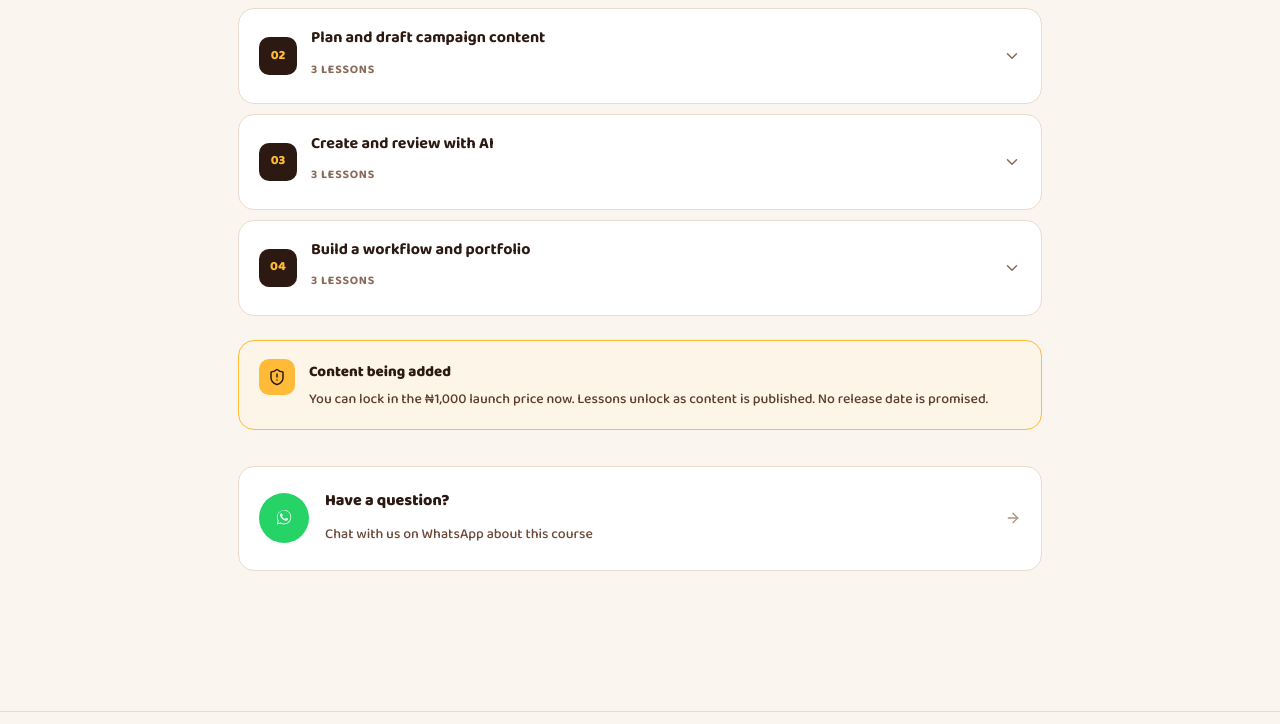
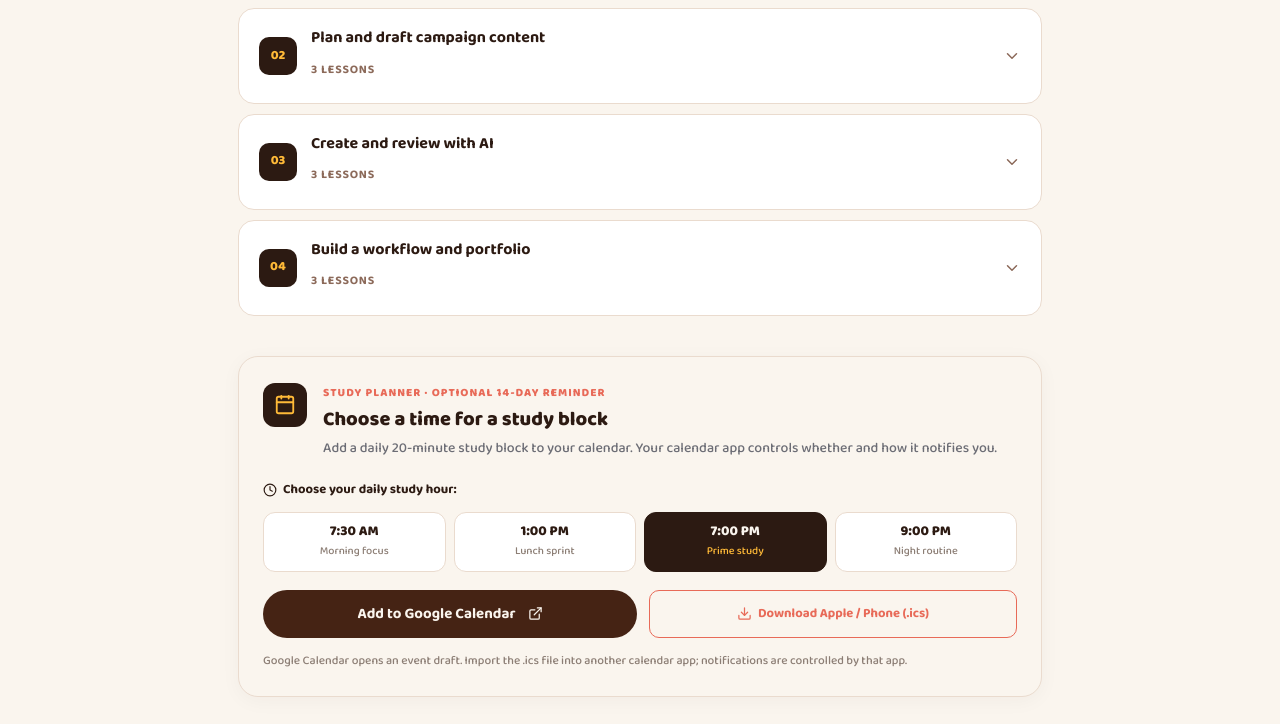
Before and after one commit to codeklin/african-ai-learning-platform, a Next.js app: page /courses/ai-content-marketing-for-business in a window 1280 px wide. Shown: the part 1239-1963 px from the top of the page. Built offline with nearby package versions, Linux system fonts and the light colour scheme; no server answers; the database is empty.

Commit message:
removed course status

```diff
--- a/app/courses/[slug]/page.tsx
+++ b/app/courses/[slug]/page.tsx
@@ -1,7 +1,7 @@
 import type { Metadata } from 'next'
 import Link from 'next/link'
 import { notFound } from 'next/navigation'
-import { ArrowLeft, ArrowRight, Check, ChevronDown, Clock3, Play, ShieldAlert } from 'lucide-react'
+import { ArrowLeft, ArrowRight, Check, ChevronDown, Clock3, Play } from 'lucide-react'
 import Brand from '@/components/brand'
 import AppBottomNav from '@/components/app-bottom-nav'
 import YouTubeEmbed from '@/components/youtube-embed'
@@ -23,10 +23,6 @@ const creatorCourses: Record<string, { title: string; description: string }> = {
   'youtube-seo-and-analytics': { title: 'YouTube SEO and Analytics', description: 'Use search intent and channel analytics to make evidence-informed creative decisions.' },
   'youtube-monetization-policies-and-copyright': { title: 'YouTube Monetization Policies and Copyright', description: 'Understand policy, copyright, disclosure, and how to review official updates.' },
   'building-a-creator-business-beyond-ad-revenue': { title: 'Building a Creator Business Beyond Ad Revenue', description: 'Explore audience-aligned services, products, partnerships, and other diversified models.' },
-}
-
-function hasPublishedStatus(value: unknown): value is { status: 'published' } {
-  return typeof value === 'object' && value !== null && 'status' in value && value.status === 'published'
 }
 
 const courses: Record<string, {
@@ -209,11 +205,10 @@ export default async function CourseDetailPage({
 
   const { data: databaseCourse, error: databaseCourseError } = await supabase
     .from('courses')
-    .select('id, status')
+    .select('id')
     .eq('slug', product.databaseSlug)
     .maybeSingle()
   if (databaseCourseError) console.error('Unable to load course availability:', databaseCourseError)
-  const isInDevelopment = !hasPublishedStatus(databaseCourse)
   let isEnrolled = false
   if (user && product.price && databaseCourse) {
     const { data: enrollment, error: enrollmentError } = await supabase
@@ -317,9 +312,7 @@ export default async function CourseDetailPage({
       <div className="cdp-body">
         {paymentStatus === 'success' && (
           <p className="course-purchase-state" role="status">
-            {isInDevelopment
-              ? 'Payment confirmed and your enrollment is recorded. Lessons unlock when the course is published.'
-              : 'Payment confirmed. Your course access is ready.'}
+            Payment confirmed. Your course access is ready.
           </p>
         )}
         {paymentStatus === 'not-complete' && (
@@ -366,21 +359,8 @@ export default async function CourseDetailPage({
           </div>
         )}
 
-        {/* In development notice */}
-        {isInDevelopment && (
-          <div className="cdp-dev-notice">
-            <div className="cdp-dev-notice-icon">
-              <ShieldAlert size={18} color="#2C1A12" />
-            </div>
-            <div className="cdp-dev-notice-body">
-              <b>Content being added</b>
-              <p>You can lock in the ₦1,000 launch price now. Lessons unlock as content is published. No release date is promised.</p>
-            </div>
-          </div>
-        )}
-
         {/* Intro video */}
-        {course?.youtubeVideoId && !isInDevelopment && (
+        {course?.youtubeVideoId && (
           <div className="cdp-section">
             <span className="cdp-section-eyebrow">03 / INTRO VIDEO</span>
             <h2>Watch before you start.</h2>
@@ -391,11 +371,9 @@ export default async function CourseDetailPage({
         )}
 
         {/* Calendar reminder */}
-        {!isInDevelopment && (
-          <div className="cdp-section">
-            <CalendarReminder courseTitle={title} courseSlug={slug} />
-          </div>
-        )}
+        <div className="cdp-section">
+          <CalendarReminder courseTitle={title} courseSlug={slug} />
+        </div>
 
         {/* YouTube disclaimer for creator courses */}
         {isCreator && (
@@ -423,7 +401,7 @@ export default async function CourseDetailPage({
         </a>
 
         {/* Creator project studio */}
-        {isCreator && !isInDevelopment && <CreatorProjectStudio />}
+        {isCreator && <CreatorProjectStudio />}
       </div>
 
       {/* ── Sticky Bottom CTA ── */}
--- a/app/courses/page.tsx
+++ b/app/courses/page.tsx
@@ -218,9 +218,7 @@ export default function CoursesPage() {
                 <div className="catalog-card-details">
                   <div className="catalog-card-top">
                     <span className="catalog-academy-badge">{course.academy}</span>
-                    <span className={isFree ? 'access-free' : 'access-soon'}>
-                      {isFree ? 'Free' : isInDevelopment ? 'Pre-order' : 'Available'}
-                    </span>
+                    {isFree && <span className="access-free">Free</span>}
                   </div>
 
                   <h2><Link href={courseLink}>{course.title}</Link></h2>
@@ -256,11 +254,7 @@ export default function CoursesPage() {
                       {LAUNCH_PROMO_ACTIVE && course.launchPrice && (
                         <span className="catalog-launch-badge">LAUNCH PRICE</span>
                       )}
-                      {isInDevelopment && (
-                        <span className="catalog-development-note">
-                          Lessons unlock after the course publishes
-                        </span>
-                      )}
+
                       <CoursePurchaseButton
                         course={course}
                         isEnrolled={enrolledCourseSlugs.includes(course.slug)}
--- a/components/home-page.tsx
+++ b/components/home-page.tsx
@@ -405,7 +405,7 @@ export default function HomePage({ initialUser = null }: { initialUser?: User |
                   <span>View course details</span>
                   <ArrowRight size={15} />
                 </Link>
-                <small>Some course content is still being added. A live exchange rate is used for currency equivalents.</small>
+                <small>A live exchange rate is used for currency equivalents.</small>
               </div>
 
               {/* Personal mentorship */}
```
